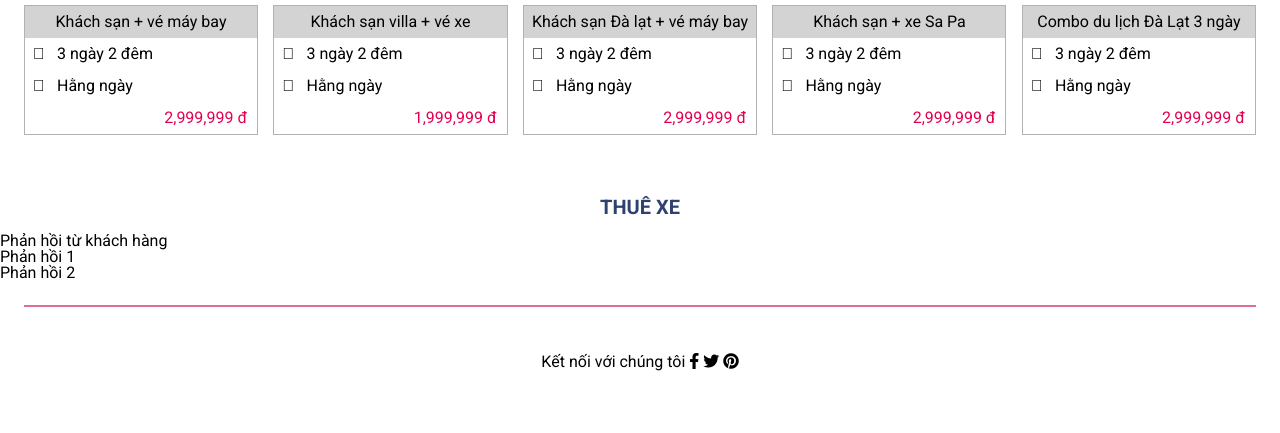
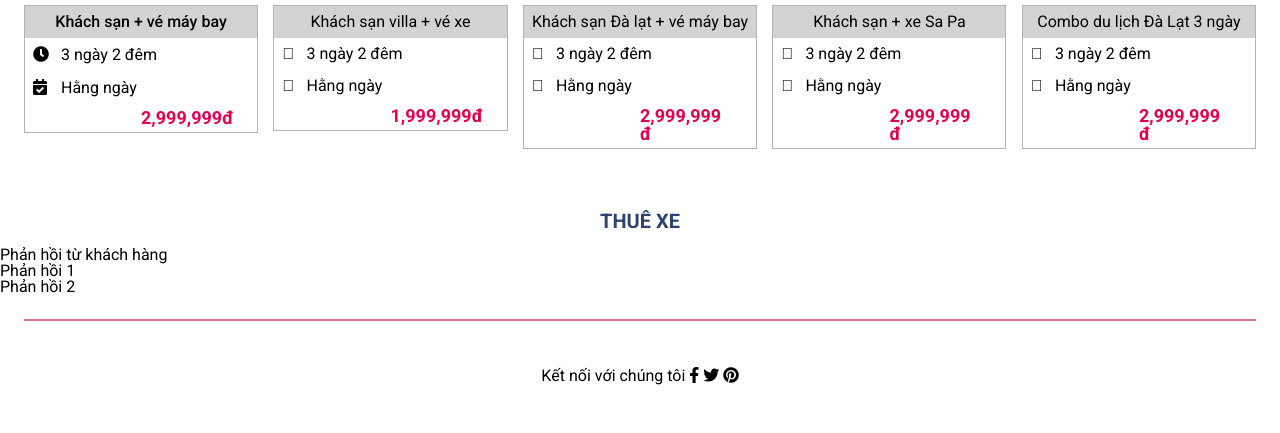
Before and after one commit to lvdat/ct188_nhom8, a plain HTML site: page index.html in a window 1280 px wide. Shown: the part 1379-1812 px from the top of the page. Drawn offline with Linux system fonts and the light colour scheme.

Commit message:
v1_beta-fix_2.2_Dat

```diff
--- a/assets/css/main.css
+++ b/assets/css/main.css
@@ -1,3 +1,7 @@
+/*
+Author: Le Van Dat, Vo Tuyet Ha.
+
+*/
 * {box-sizing: border-box}
 
 /* define css */
@@ -423,7 +427,7 @@ body{
 
 .infor__combo--element{
   display: inline;
-  width: 19% ;
+  width: 19%;
 }
 
 .infor__combo--element__header{
@@ -438,35 +442,49 @@ body{
 
 .place__start{
     position: absolute;
+    visibility: visible;
     transform: translatey(-36px);
     background-color: rgb(0,0,0,0.5);
     color: #fff;
+    transition: 0.3s;
 }
 
 .infor__combo--element__content{
     border: 1px solid rgba(0,0,0,0.3);
     margin-top: 8px;
+    z-index: 1000;
 }
-
+.infor__combo--element__content--link{
+    text-decoration: none;
+    color: var(--black);
+    font-weight: 500;
+}
+.infor__combo--element__content--link:hover{
+    color: var(--pink);
+    font-weight: bold;
+}
 .infor__combo--element__detail{
     position: absolute;
     top: 50px;
     width: 100%;
     color: #fff;
-    display: none;
+    opacity: 0;
     text-align: center;
-
+    transition: 0.3s;
 }
 
 .infor__combo--element__header:hover .place__start{
-    display: none;
+    transform: translateY(1px);
+    opacity: 0;
+    z-index: 999;
 }
 .infor__combo--element__header:hover .infor__combo--element__detail{
-    display: block;
+    opacity: 1;
 }
 
 .infor__combo--element__header:hover img{
-    opacity: 0.8;
+    opacity: 0.6;
+    background-image: rgba(0,0,0,0.5);
 }
 
 
@@ -478,9 +496,13 @@ body{
 }
 
 .infor__combo--element__price{
-    padding: 8px;
-    padding-left: 60%;
+    max-width: 130px;
+    width: 100%;
+    padding: 5px;
+    padding-left: 50%;
     color: #e30051;
+    font-weight: 700;
+    font-size: 18px;
 }
 
 .infor__combo--element:hover{
--- a/index.html
+++ b/index.html
@@ -174,16 +174,14 @@
                                 </p>
                             </div>
                             <div class="infor__combo--element__content">
-                                <h2>
-                                    Khách sạn + vé máy bay
-                                </h2>
+                                <a href="" class="infor__combo--element__content--link"><h2>Khách sạn + vé máy bay</h2></a>
 
                                 <div class="infor__combo--element__icon">
-                                    <p><i class="far fa-calendar"></i>3 ngày 2 đêm </p>
-                                    <p><i class="far fa-clock"></i>Hằng ngày</p>
+                                    <p><i class="fas fa-clock"></i> 3 ngày 2 đêm </p>
+                                    <p><i class="fas fa-calendar-check"></i> Hằng ngày</p>
                                 </div>
                                 <div class="infor__combo--element__price">
-                                    2,999,999 đ
+                                    2,999,999đ
                                 </div>
                             </div>
                         </div>
@@ -206,7 +204,7 @@
                                     <p><i class="far fa-clock"></i>Hằng ngày</p>
                                 </div>
                                 <div class="infor__combo--element__price">
-                                    1,999,999 đ
+                                    1,999,999đ
                                 </div>
                             </div>
                         </div>
```
Also changed, not shown: 1 other file.
